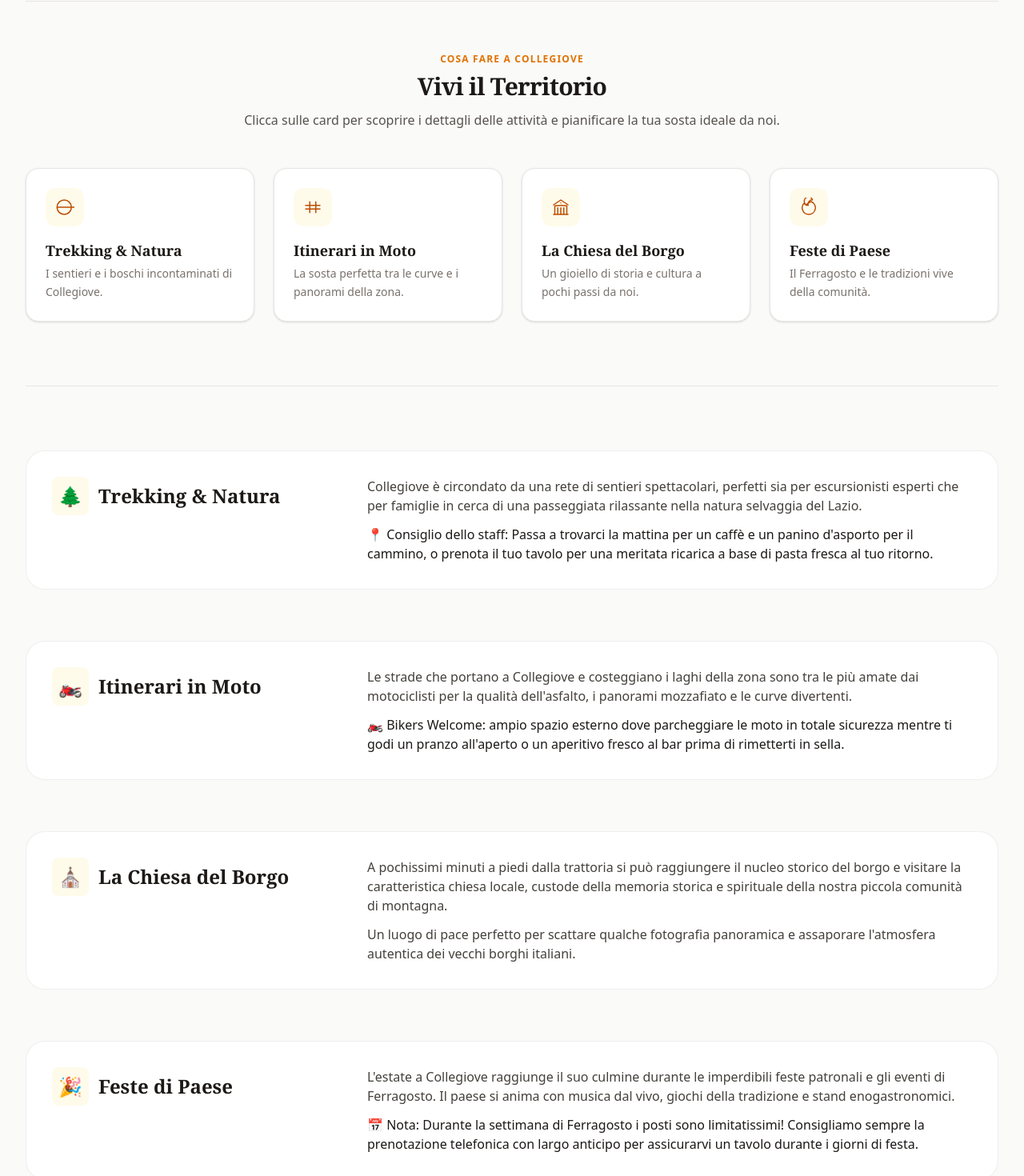
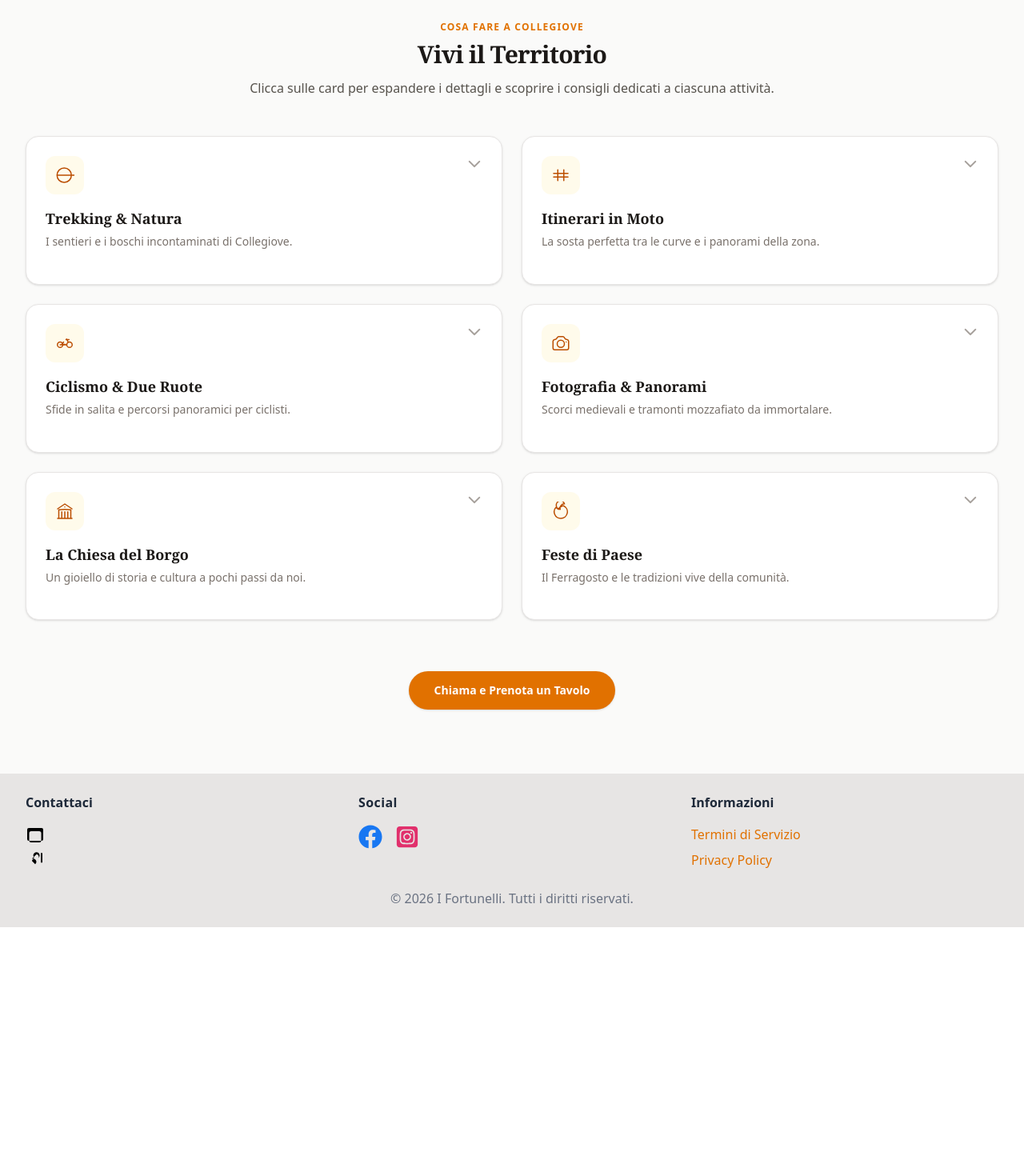
Before and after one commit to angeloren92/i-fortunelli, a Next.js app: page /la-nostra-storia in a window 1280 px wide. Shown: the part 600-2070 px from the top of the page at 80% size. After the commit the page ends 1759 px from the top, so only its background shows below. Built offline with nearby package versions, Linux system fonts and the light colour scheme.

Commit message:
add activities

```diff
--- a/src/app/la-nostra-storia/LaNostraStoria.jsx
+++ b/src/app/la-nostra-storia/LaNostraStoria.jsx
@@ -1,16 +1,27 @@
 'use client';
 
+import { useState } from "react";
 import Link from "next/link";
 
 export default function LaNostraStoria() {
+    // State to keep track of which accordion card is currently expanded (null means all closed)
+    const [activeId, setActiveId] = useState(null);
+
+    // Toggles the accordion state: closes if already open, opens if closed
+    const toggleAccordion = (id) => {
+        setActiveId(activeId === id ? null : id);
+    };
+
     /**
-     * Data structure for local activities mapping titles, short intros, anchor targets, and clean SVGs
+     * Unified data structure combining short introductions with deep-dive contextual descriptions
      */
 const attivitaLocali = [
     {
         id: "trekking",
         title: "Trekking & Natura",
         short: "I sentieri e i boschi incontaminati di Collegiove.",
+        details: "Collegiove è circondato da una rete di sentieri spettacolari, perfetti sia per escursionisti esperti che per famiglie in cerca di una passeggiata rilassante nella natura selvaggia del Lazio.",
+        tip: "📍 Consiglio dello staff: Passa a trovarci la mattina per un caffè e un panino d'asporto per il cammino, o prenota il tuo tavolo per una meritata ricarica a base di pasta fresca al tuo ritorno.",
         icon: (
             <svg className="h-6 w-6 text-amber-700" fill="none" viewBox="0 0 24 24" strokeWidth="1.5" stroke="currentColor">
                 <path strokeLinecap="round" strokeLinejoin="round" d="M2.25 12h22.5m-22.5 0a9 9 0 1118 0 9 9 0 01-18 0z" />
@@ -21,6 +32,8 @@ export default function LaNostraStoria() {
         id: "moto",
         title: "Itinerari in Moto",
         short: "La sosta perfetta tra le curve e i panorami della zona.",
+        details: "Le strade che portano a Collegiove e costeggiano i laghi della zona sono tra le più amate dai motociclisti per la qualità dell'asfalto, i panorami mozzafiato e le curve divertenti.",
+        tip: "🏍️ Bikers Welcome: ampio spazio esterno dove parcheggiare le moto in totale sicurezza mentre ti godi un pranzo all'aperto o un aperitivo fresco al bar prima di rimetterti in sella.",
         icon: (
             <svg className="h-6 w-6 text-amber-700" fill="none" viewBox="0 0 24 24" strokeWidth="1.5" stroke="currentColor">
                 <path strokeLinecap="round" strokeLinejoin="round" d="M15.75 5.25v13.5m-7.5-13.5v13.5M3 9.75h18M3 14.25h18" />
@@ -28,9 +41,37 @@ export default function LaNostraStoria() {
         )
     },
     {
+        id: "ciclismo",
+        title: "Ciclismo & Due Ruote",
+        short: "Sfide in salita e percorsi panoramici per ciclisti.",
+        details: "Che tu sia un amante della bici da corsa su asfalto, un appassionato di mountain bike tra i boschi o un cicloturista, i dislivelli e i tornanti intorno a Collegiove offrono percorsi suggestivi immersi nel silenzio.",
+        tip: "🚴 Pit-Stop Ciclisti: Fermati da noi per ricaricare le borracce, fare una pausa caffè rigenerante o recuperare le forze a pranzo dopo le fatiche della scalata.",
+        icon: (
+            <svg className="h-6 w-6 text-amber-700" fill="none" viewBox="0 0 24 24" strokeWidth="1.5" stroke="currentColor">
+                <path strokeLinecap="round" strokeLinejoin="round" d="M6.15 17.25a3.375 3.375 0 100-6.75 3.375 3.375 0 000 6.75zM17.85 17.25a3.375 3.375 0 100-6.75 3.375 3.375 0 000 6.75z" />
+                <path strokeLinecap="round" strokeLinejoin="round" d="M10.5 10.5l-2.25 3h4.5M13.5 7.5h3.75M16.125 10.5l-1.875-3.75M6.15 13.875h7.725" />
+            </svg>
+        )
+    },
+    {
+        id: "fotografia",
+        title: "Fotografia & Panorami",
+        short: "Scorci medievali e tramonti mozzafiato da immortalare.",
+        details: "Collegiove offre punti panoramici straordinari sulla valle e angoli senza tempo tra i vicoli storici. È la meta ideale per gli appassionati di fotografia naturalistica, paesaggistica o per chi ama catturare i colori del tramonto.",
+        tip: "📸 Luce perfetta: Chiedici quali sono i punti panoramici più nascosti ed esclusivi del borgo per scattare le tue foto prima di sederti a cena da noi!",
+        icon: (
+            <svg className="h-6 w-6 text-amber-700" fill="none" viewBox="0 0 24 24" strokeWidth="1.5" stroke="currentColor">
+                <path strokeLinecap="round" strokeLinejoin="round" d="M6.827 6.175A2.31 2.31 0 0 1 5.186 7.23c-.38.054-.757.112-1.134.175C2.999 7.58 2.25 8.507 2.25 9.574V18a2.25 2.25 0 0 0 2.25 2.25h15A2.25 2.25 0 0 0 21.75 18V9.574c0-1.067-.75-1.994-1.802-2.169a47.865 47.865 0 0 0-1.134-.175 2.31 2.31 0 0 1-1.64-1.055l-.822-1.316a2.192 2.192 0 0 0-1.736-1.039 48.774 48.774 0 0 0-5.232 0 2.192 2.192 0 0 0-1.736 1.039l-.821 1.316Z" />
+                <path strokeLinecap="round" strokeLinejoin="round" d="M16.5 12.75a4.5 4.5 0 1 1-9 0 4.5 4.5 0 0 1 9 0ZM18.75 10.5h.008v.008h-.008V10.5Z" />
+            </svg>
+        )
+    },
+    {
         id: "chiesa",
         title: "La Chiesa del Borgo",
         short: "Un gioiello di storia e cultura a pochi passi da noi.",
+        details: "A pochissimi minuti a piedi dalla trattoria si può raggiungere il nucleo storico del borgo e visitare la caratteristica chiesa locale, custode della memoria storica e spirituale della nostra piccola comunità di montagna.",
+        tip: "⛪ Un luogo di pace perfetto per scattare qualche fotografia panoramica e assaporare l'atmosfera autentica dei vecchi borghi italiani.",
         icon: (
             <svg className="h-6 w-6 text-amber-700" fill="none" viewBox="0 0 24 24" strokeWidth="1.5" stroke="currentColor">
                 <path strokeLinecap="round" strokeLinejoin="round" d="M12 21v-8.25M15.75 21v-8.25M8.25 21v-8.25M3 9l9-6 9 6m-1.5 12V10.332A48.36 48.36 0 0012 9.75c-2.551 0-5.056.2-7.5.582V21M3 21h18M12 6.75h.008v.008H12V6.75z" />
@@ -41,6 +82,8 @@ export default function LaNostraStoria() {
         id: "feste",
         title: "Feste di Paese",
         short: "Il Ferragosto e le tradizioni vive della comunità.",
+        details: "L'estate a Collegiove raggiunge il suo culmine durante le imperdibili feste patronali e gli eventi di Ferragosto. Il paese si anima con musica dal vivo, giochi della tradizione e stand enogastronomici.",
+        tip: "📅 Nota: Durante la settimana di Ferragosto i posti sono limitatissimi! Consigliamo sempre la prenotazione telefonica con largo anticipo per assicurarvi un tavolo.",
         icon: (
             <svg className="h-6 w-6 text-amber-700" fill="none" viewBox="0 0 24 24" strokeWidth="1.5" stroke="currentColor">
                 <path strokeLinecap="round" strokeLinejoin="round" d="M15.362 5.214A8.252 8.252 0 0112 21 8.25 8.25 0 016.038 7.048 8.287 8.287 0 009 9.6a8.283 8.283 0 015.466-4.386zm-4.088 4.413a5.25 5.25 0 115.32-6.748 5.25 5.25 0 00-5.32 6.748z" />
@@ -50,7 +93,7 @@ export default function LaNostraStoria() {
 ];
 
     return (
-        <section className="bg-stone-50 py-16 sm:py-24">
+        <section className="bg-stone-50 py-10 sm:py-20">
             <div className="mx-auto max-w-7xl px-4 sm:px-6 lg:px-8">
 
                 {/* SECTION 1: THE TRATTORIA STORY */}
@@ -77,8 +120,8 @@ export default function LaNostraStoria() {
                     </div>
                 </div>
 
-                {/* SECTION 2: INTERACTIVE LOCAL CARDS */}
-                <div className="mt-16 border-b border-stone-200 pb-20">
+                {/* SECTION 2: INTERACTIVE ACCORDION CARDS GRID */}
+                <div className="mt-10">
                     <div className="text-center max-w-3xl mx-auto mb-12">
                         <span className="text-xs font-bold tracking-widest text-amber-600 uppercase block mb-2">
                             Cosa fare a Collegiove
@@ -87,109 +130,66 @@ export default function LaNostraStoria() {
                             Vivi il Territorio
                         </h2>
                         <p className="mt-3 text-stone-600">
-                            Clicca sulle card per scoprire i dettagli delle attività e pianificare la tua sosta ideale da noi.
+                            Clicca sulle card per espandere i dettagli e scoprire i consigli dedicati a ciascuna attività.
                         </p>
                     </div>
 
-                    {/* INTERACTIVE GRID: Navigates via anchor href links with scale animation feedback */}
-                    <div className="grid grid-cols-1 sm:grid-cols-2 lg:grid-cols-4 gap-6">
-                        {attivitaLocali.map((item) => (
-                            <Link
+                    {/* ACCORDION CONTAINER: grid configuration sets items-start to isolate independent row expansions */}
+                    <div className="grid grid-cols-1 sm:grid-cols-2 gap-6 items-start">
+                        {attivitaLocali.map((item) => {
+                            const isExpanded = activeId === item.id;
+
+                            return (
+                                <button
                                     key={item.id}
-                                href={`#${item.id}`}
-                                className="group block bg-white p-6 rounded-2xl border border-stone-200 shadow-sm hover:border-amber-500/40 hover:shadow-md transition-all duration-300 hover:-translate-y-1"
+                                    onClick={() => toggleAccordion(item.id)}
+                                    type="button"
+                                    className={`group block w-full text-left bg-white p-6 rounded-2xl border transition-all duration-300 outline-none select-none ${
+                                        isExpanded
+                                            ? 'border-amber-500 shadow-md ring-1 ring-amber-500/20'
+                                            : 'border-stone-200 shadow-sm hover:border-amber-500/40 hover:shadow-md'
+                                    }`}
                                 >
-                                <div className="p-3 bg-amber-50 rounded-xl w-fit mb-4 group-hover:bg-amber-100 transition-colors">
+                                    {/* Icon & Toggle Indicator Bar */}
+                                    <div className="flex justify-between items-start mb-4">
+                                        <div className={`p-3 rounded-xl transition-colors ${isExpanded ? 'bg-amber-100' : 'bg-amber-50 group-hover:bg-amber-100'}`}>
                                             {item.icon}
                                         </div>
-                                <h3 className="font-serif text-lg font-bold text-stone-900 mb-1 group-hover:text-amber-700 transition-colors flex items-center gap-2">
+                                        {/* Dynamic chevron feedback indicator */}
+                                        <div className={`text-stone-400 transition-transform duration-300 ${isExpanded ? 'rotate-180 text-amber-600' : 'group-hover:text-stone-600'}`}>
+                                            <svg className="h-5 w-5" fill="none" viewBox="0 0 24 24" strokeWidth="2.5" stroke="currentColor">
+                                                <path strokeLinecap="round" strokeLinejoin="round" d="M19.5 8.25l-7.5 7.5-7.5-7.5" />
+                                            </svg>
+                                        </div>
+                                    </div>
+
+                                    {/* Accordion Title & Short Intro */}
+                                    <h3 className={`font-serif text-lg font-bold mb-1 transition-colors ${isExpanded ? 'text-amber-800' : 'text-stone-900 group-hover:text-amber-700'}`}>
                                         {item.title}
-                                    <span className="text-sm opacity-0 group-hover:opacity-100 transition-opacity text-amber-600">→</span>
                                     </h3>
                                     <p className="text-sm text-stone-500 leading-relaxed">
                                         {item.short}
                                     </p>
-                            </Link>
-                        ))}
+
+                                    {/* EXPANDABLE WRAPPER: Implements pure CSS transition via CSS Grid row fractional scaling */}
+                                    <div className={`grid transition-all duration-300 ease-in-out ${isExpanded ? 'grid-rows-[1fr] opacity-100 mt-4' : 'grid-rows-[0fr] opacity-0'}`}>
+                                        <div className="overflow-hidden text-stone-700 text-sm space-y-3 border-t border-stone-100 pt-4">
+                                            <p className="leading-relaxed">
+                                                {item.details}
+                                            </p>
+                                            <p className="font-medium text-stone-900 bg-stone-50 p-3 rounded-xl border border-stone-100">
+                                                {item.tip}
+                                            </p>
+                                        </div>
+                                    </div>
+                                </button>
+                            );
+                        })}
                     </div>
                 </div>
 
-                {/* SECTION 3: DEEP-DIVE DETAILS */}
-                {/* scroll-mt-24 prevents the sticky header from blocking content upon jump navigation */}
-                <div className="mt-20 space-y-16">
-
-                    {/* DETAIL: TREKKING */}
-                    <div id="trekking" className="scroll-mt-24 grid grid-cols-1 md:grid-cols-3 gap-8 items-start bg-white p-8 rounded-3xl border border-stone-200/60">
-                        <div className="md:col-span-1">
-                            <h3 className="font-serif text-2xl font-bold text-stone-900 flex items-center gap-3">
-                                <span className="p-2 bg-amber-50 rounded-lg">🌲</span> Trekking & Natura
-                            </h3>
-                        </div>
-                        <div className="md:col-span-2 text-stone-700 space-y-3 text-sm sm:text-base">
-                            <p>
-                                Collegiove è circondato da una rete di sentieri spettacolari, perfetti sia per escursionisti esperti che per famiglie in cerca di una passeggiata rilassante nella natura selvaggia del Lazio.
-                            </p>
-                            <p className="font-medium text-stone-900">
-                                📍 Consiglio dello staff: Passa a trovarci la mattina per un caffè e un panino d'asporto per il cammino, o prenota il tuo tavolo per una meritata ricarica a base di pasta fresca al tuo ritorno.
-                            </p>
-                        </div>
-                    </div>
-
-                    {/* DETAIL: MOTO */}
-                    <div id="moto" className="scroll-mt-24 grid grid-cols-1 md:grid-cols-3 gap-8 items-start bg-white p-8 rounded-3xl border border-stone-200/60">
-                        <div className="md:col-span-1">
-                            <h3 className="font-serif text-2xl font-bold text-stone-900 flex items-center gap-3">
-                                <span className="p-2 bg-amber-50 rounded-lg">🏍️</span> Itinerari in Moto
-                            </h3>
-                        </div>
-                        <div className="md:col-span-2 text-stone-700 space-y-3 text-sm sm:text-base">
-                            <p>
-                                Le strade che portano a Collegiove e costeggiano i laghi della zona sono tra le più amate dai motociclisti per la qualità dell'asfalto, i panorami mozzafiato e le curve divertenti.
-                            </p>
-                            <p className="font-medium text-stone-900">
-                                🏍️ Bikers Welcome: ampio spazio esterno dove parcheggiare le moto in totale sicurezza mentre ti godi un pranzo all'aperto o un aperitivo fresco al bar prima di rimetterti in sella.
-                            </p>
-                        </div>
-                    </div>
-
-                    {/* DETAIL: CHIESA */}
-                    <div id="chiesa" className="scroll-mt-24 grid grid-cols-1 md:grid-cols-3 gap-8 items-start bg-white p-8 rounded-3xl border border-stone-200/60">
-                        <div className="md:col-span-1">
-                            <h3 className="font-serif text-2xl font-bold text-stone-900 flex items-center gap-3">
-                                <span className="p-2 bg-amber-50 rounded-lg">⛪</span> La Chiesa del Borgo
-                            </h3>
-                        </div>
-                        <div className="md:col-span-2 text-stone-700 space-y-3 text-sm sm:text-base">
-                            <p>
-                                A pochissimi minuti a piedi dalla trattoria si può raggiungere il nucleo storico del borgo e visitare la caratteristica chiesa locale, custode della memoria storica e spirituale della nostra piccola comunità di montagna.
-                            </p>
-                            <p>
-                                Un luogo di pace perfetto per scattare qualche fotografia panoramica e assaporare l'atmosfera autentica dei vecchi borghi italiani.
-                            </p>
-                        </div>
-                    </div>
-
-                    {/* DETAIL: FESTE */}
-                    <div id="feste" className="scroll-mt-24 grid grid-cols-1 md:grid-cols-3 gap-8 items-start bg-white p-8 rounded-3xl border border-stone-200/60">
-                        <div className="md:col-span-1">
-                            <h3 className="font-serif text-2xl font-bold text-stone-900 flex items-center gap-3">
-                                <span className="p-2 bg-amber-50 rounded-lg">🎉</span> Feste di Paese
-                            </h3>
-                        </div>
-                        <div className="md:col-span-2 text-stone-700 space-y-3 text-sm sm:text-base">
-                            <p>
-                                L'estate a Collegiove raggiunge il suo culmine durante le imperdibili feste patronali e gli eventi di Ferragosto. Il paese si anima con musica dal vivo, giochi della tradizione e stand enogastronomici.
-                            </p>
-                            <p className="font-medium text-stone-900">
-                                📅 Nota: Durante la settimana di Ferragosto i posti sono limitatissimi! Consigliamo sempre la prenotazione telefonica con largo anticipo per assicurarvi un tavolo durante i giorni di festa.
-                            </p>
-                        </div>
-                    </div>
-
-                </div>
-
                 {/* FOOTER CALL TO ACTION */}
-                <div className="mt-20 text-center">
+                <div className="mt-16 text-center">
                     <Link
                         href="tel:+393491061911"
                         className="inline-block rounded-full bg-amber-600 px-8 py-3.5 text-sm font-semibold text-white shadow transition-all hover:bg-amber-700 hover:shadow-md"
--- a/src/layout/AppHeader.jsx
+++ b/src/layout/AppHeader.jsx
@@ -14,7 +14,7 @@ export default function Header() {
 
     return (
         // Sticky structural wrapper with layer stacking (z-50) and blur backdrop styling
-        <header className="sticky top-0 z-50 w-full border-b border-gray-100 bg-white/80 backdrop-blur-md min-h-[15dvh]">
+        <header className="sticky top-0 z-50 w-full border-b border-gray-200 bg-stone-100/80 backdrop-blur-md min-h-[15dvh]">
             <div className="mx-auto flex min-h-[15dvh] max-w-7xl items-center justify-between px-4 sm:px-6 lg:px-8">
 
                 {/* BRAND IDENTITY: Optimized round logo asset and responsive restaurant typography */}
```
Lines whose indentation alone changed are shown as unchanged.
